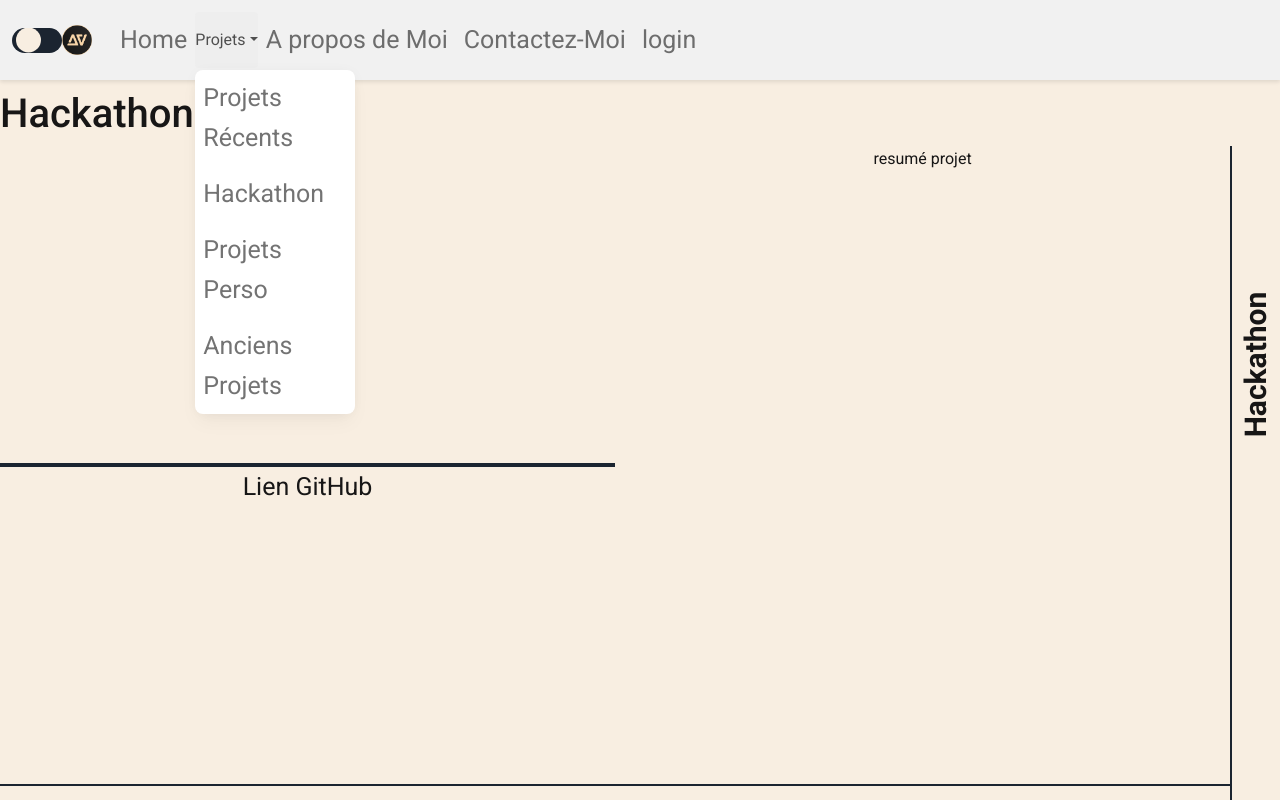
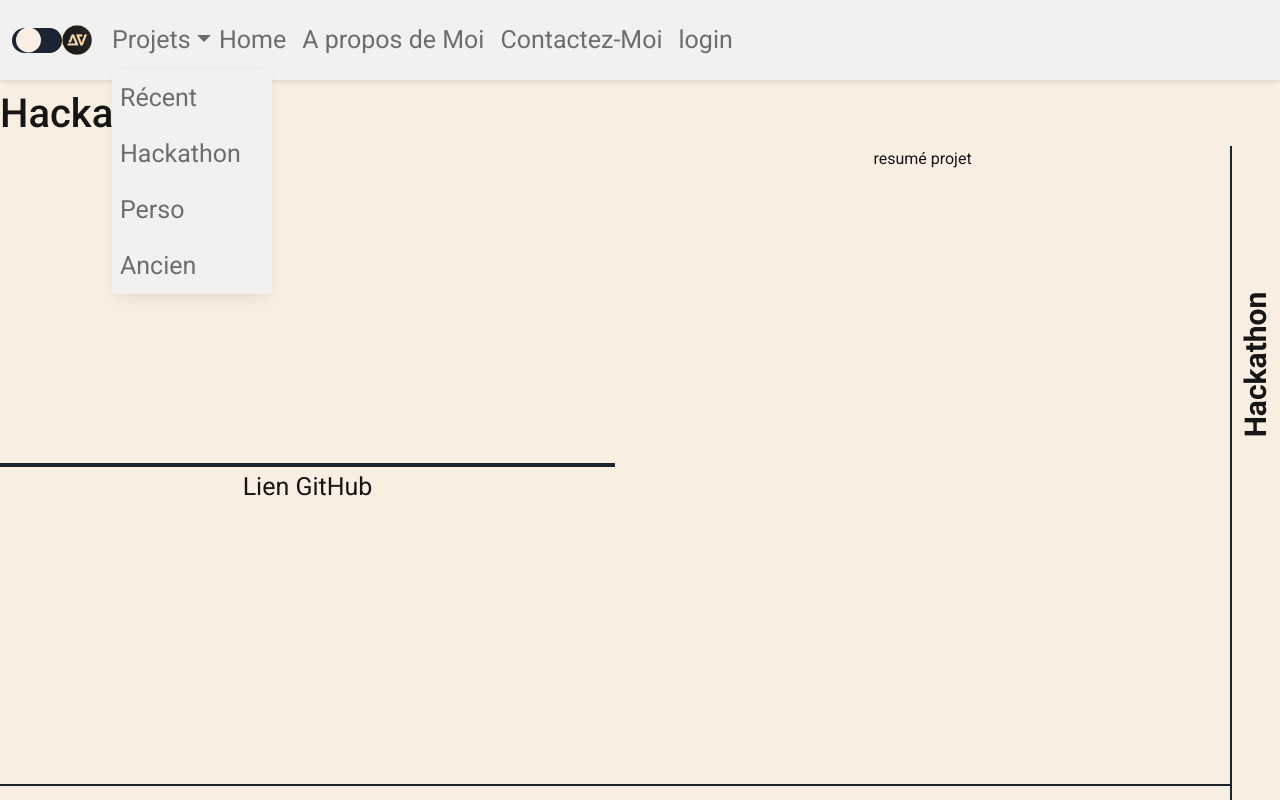
Before and after one commit to laurore83/my-portfolio, a React (Vite) app in the folder frontend/: page /hackathons in a window 1280 px wide. Both pictures are taken after a click on the button "Projets". Shown: the top 800 px of the page. Built offline with nearby package versions, Linux system fonts and the light colour scheme; no server answers; a web font is replaced by a local one.

Commit message:
navbar dropdown darkmode

```diff
--- a/frontend/src/components/DropDown.jsx
+++ b/frontend/src/components/DropDown.jsx
@@ -12,18 +12,16 @@ export default function DropDown() {
       <MDBDropdownToggle color="light">Projets</MDBDropdownToggle>
       <MDBDropdownMenu>
         <MDBDropdownItem>
-          <MDBNavbarLink href="/mesprojets">Projets Récents</MDBNavbarLink>
+          <MDBNavbarLink href="/mesprojets">Récent</MDBNavbarLink>
         </MDBDropdownItem>
         <MDBDropdownItem>
           <MDBNavbarLink href="/Hackathons">Hackathon</MDBNavbarLink>
         </MDBDropdownItem>
         <MDBDropdownItem>
-          <MDBNavbarLink href="/projetsperso">Projets Perso</MDBNavbarLink>
+          <MDBNavbarLink href="/projetsperso">Perso</MDBNavbarLink>
         </MDBDropdownItem>
         <MDBDropdownItem>
-          <MDBNavbarLink href="/mesanciensprojets">
-            Anciens Projets
-          </MDBNavbarLink>
+          <MDBNavbarLink href="/mesanciensprojets">Ancien</MDBNavbarLink>
         </MDBDropdownItem>
       </MDBDropdownMenu>
     </MDBDropdown>
--- a/frontend/src/components/NavBar.jsx
+++ b/frontend/src/components/NavBar.jsx
@@ -46,11 +46,13 @@ export default function App() {
           </MDBNavbarToggler>
           <MDBCollapse navbar open={openNav}>
             <MDBNavbarNav>
+              <DropDown />
+
               <MDBNavbarItem>
-                <MDBNavbarLink href="/">Home</MDBNavbarLink>
+                <MDBNavbarLink aria-current="" href="/">
+                  Home
+                </MDBNavbarLink>
               </MDBNavbarItem>
-
-              <DropDown />
 
               <MDBNavbarItem>
                 <MDBNavbarLink href="/#a_propos">A propos de Moi</MDBNavbarLink>
--- a/frontend/src/style/components/_darkmode.scss
+++ b/frontend/src/style/components/_darkmode.scss
@@ -28,6 +28,18 @@ body {
     }
     .navbar-collapse {
       background-color: #171616;
+    }
+    .nav-link {
+      background: #171616;
+      color: rgb(248 238 225);
+      font-weight: lighter;
+    }
+    .btn-group > .btn,
+    .btn-group-vertical > .btn {
+      color: rgb(248 238 225);
+      background: #171616;
+      font-weight: lighter;
+      border: none;
     }
     .switch input + span {
       background: rgb(248 238 225);
--- a/frontend/src/style/components/_navbar.scss
+++ b/frontend/src/style/components/_navbar.scss
@@ -13,10 +13,17 @@
     box-shadow: 0 2px 4px rgba(0, 0, 0, 0.1); /* Ombre légère pour la séparation avec le contenu */
     background-color: #f1f1f1 !important;
   }
+  .nav-link {
+    background: #f1f1f1;
+    box-shadow: none;
+  }
   .btn-group > .btn,
   .btn-group-vertical > .btn {
     box-shadow: none;
     text-align: left;
+    color: #0000008c;
+    background: #f1f1f1;
+
     padding: 0;
     font-family: Roboto, Helvetica, Arial, sans-serif;
     font-size: 16px;
@@ -24,7 +31,6 @@
     text-transform: none; /* Cela annulera toute transformation de texte en majuscules */
   }
   .shadow-0 {
-    background: #f1f1f1;
     box-shadow: none;
   }
 
@@ -88,5 +94,9 @@
     .navbar-collapse {
       background-color: #f1f1f1;
     }
+    .btn-group > .btn,
+    .btn-group-vertical > .btn {
+      font-size: 25px;
+    }
   }
 }
```
